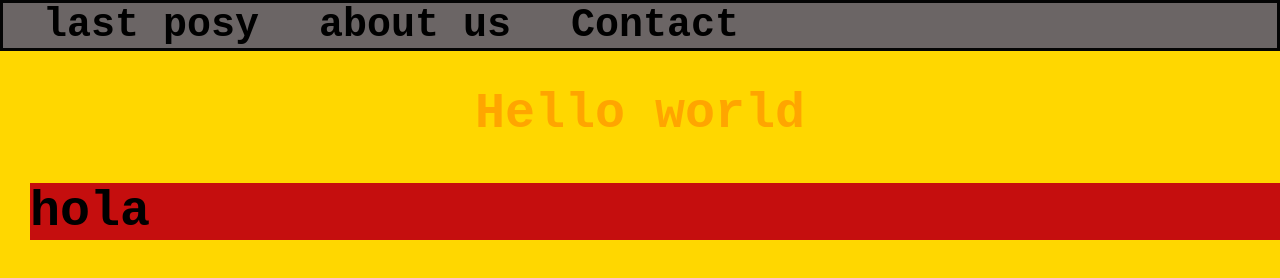
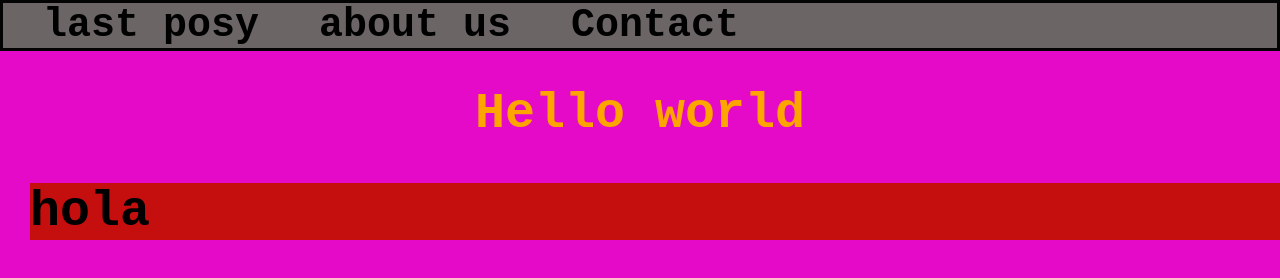
Before and after one commit to xavierVinas/hello-world, a plain HTML site: page index.html in a window 1280 px wide. Drawn offline with Linux system fonts and the light colour scheme.

Commit message:
change backgroung color

```diff
--- a/style.css
+++ b/style.css
@@ -3,7 +3,7 @@
 body {
 margin: 0;
 font-family: 'Courier New', Courier, monospace;
-background-color: gold;
+background-color: rgb(228, 10, 199);
 
 }
 nav {
```
